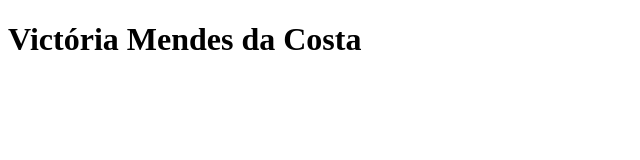
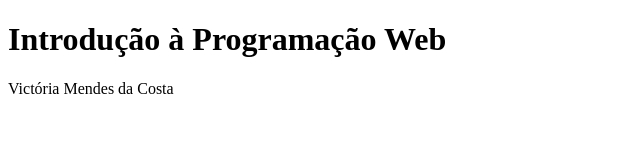
Before and after one commit to vmc13/pweb, a plain HTML site: page index.html in a window 1280 px wide. Shown: the whole page, without its empty margins (0-640 px from the left). Drawn offline with Linux system fonts and the light colour scheme.

Commit message:
Update index.html

```diff
--- a/index.html
+++ b/index.html
@@ -6,7 +6,8 @@
   </head>
   <body>
     <h1>
-      Victória Mendes da Costa
+      Introdução à Programação Web
     </h1>
+    Victória Mendes da Costa
   </body>
 </html>
```
